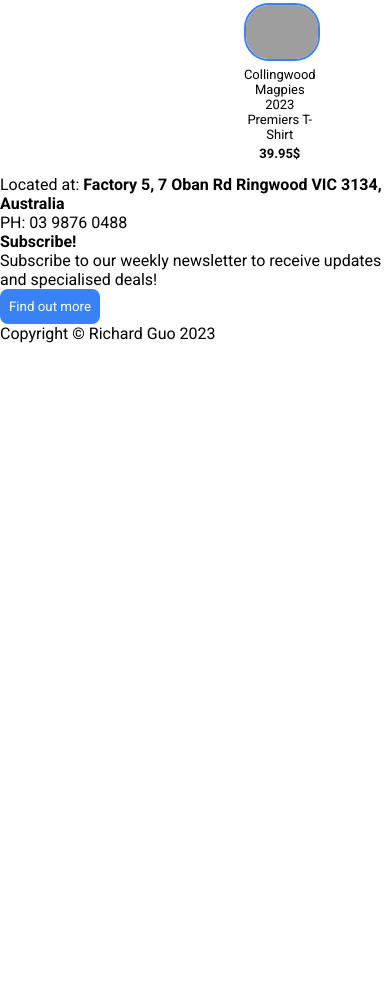
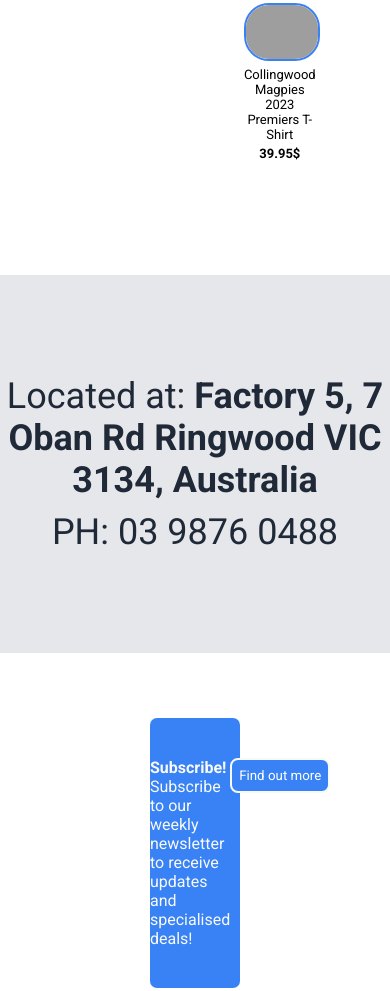
Before and after one commit to sweetbix/first-website, a plain HTML site: page index.html in a window 390 px wide. Shown: the part 595-1586 px from the top of the page. Before the commit the page ends 938 px from the top, so only its background shows below. Drawn offline with Linux system fonts and the light colour scheme; grey boxes are pictures that could not be loaded.

Commit message:
Complete website
Information div containing warehouse address and phone number
was added, as well as a footer featuring copyright text. Padding
was also added to featured section to make the bottom larger space.

```diff
--- a/index.html
+++ b/index.html
@@ -65,10 +65,14 @@
         </div>
 
         <div class="sign-up">
+            <div class="lefts">
             <p><strong>Subscribe!</strong></p>
             <p>Subscribe to our weekly newsletter to receive updates
                 and specialised deals!</p>
-            <button>Find out more</button>
+            </div>
+            <div class="rights">
+            <button class="find">Find out more</button>
+        </div>
         </div>
 
         <div class="footer">
--- a/style.css
+++ b/style.css
@@ -109,6 +109,7 @@ p {
 .feature {
     display: flex;
     flex-direction: column;
+    padding-bottom:100px;
 }
 
 .items {
@@ -158,3 +159,47 @@ p {
 .f {
     margin-top:6px;
 }
+
+
+.information {
+    background-color: #e5e7eb;
+    display: flex;
+    flex-direction: column;
+    text-align:center;
+    font-size: 36px;
+    color:#1f2937;
+    padding: 100px 0px;
+    gap:10px;
+}
+
+.sign-up {
+    margin:65px 150px;
+    background-color: #3882F6;
+    color:#F9FAF8;
+    display:flex;
+    justify-content: space-around;
+    border-radius: 7px;
+}
+
+.find {
+    border:#F9FAF8 solid 2px;
+}
+
+.lefts, .rights {
+    display:flex;
+    justify-content:center;
+    margin: 40px 0px;
+}
+
+.lefts {
+    flex-direction:column;
+}
+
+.footer {
+    background-color: #1f2937;
+    color:#F9FAF8;
+    text-align:center;
+    display:flex;
+    justify-content: center;
+    padding: 30px;
+}
```
